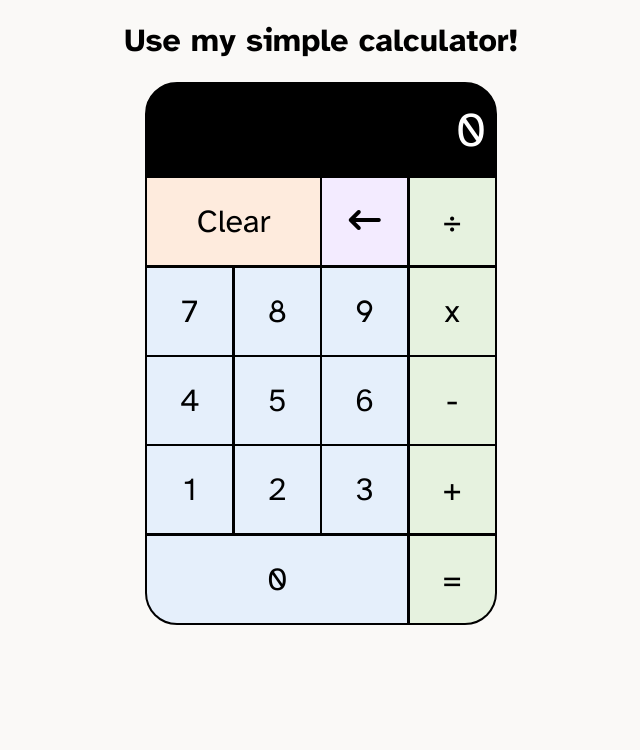
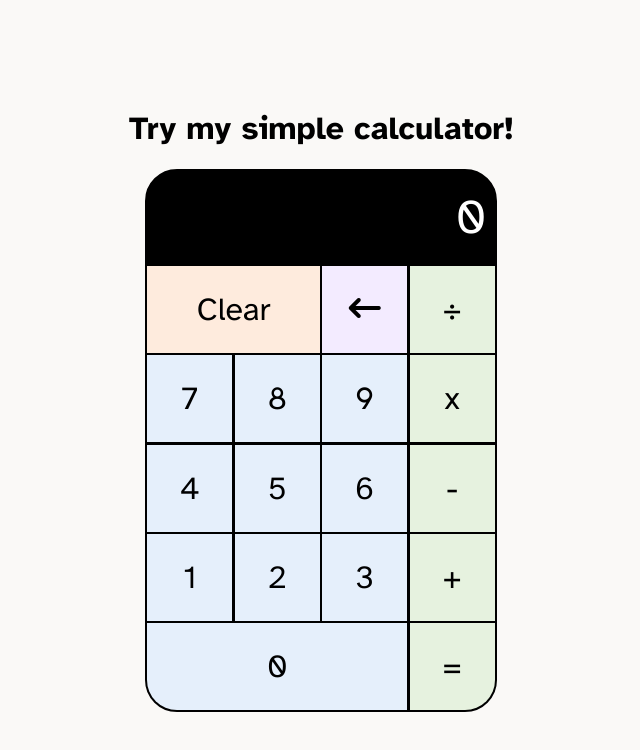
Before and after one commit to winniemzhao/calculator, a plain HTML site: page index.html in a window 1280 px wide. Shown: the whole page, without its empty margins (319-959 px from the left). Drawn offline with Linux system fonts and the light colour scheme.

Commit message:
center calculator on screen

```diff
--- a/index.html
+++ b/index.html
@@ -12,7 +12,8 @@
   <title>Simple Calculator</title>
 </head>
 <body>
-  <h1>Use my simple calculator!</h1>
+  <div class="container">
+    <h1>Try my simple calculator!</h1>
     <div class="calculator">
       <!-- 1st row -->
       <div class="screen"><h2>0</h2></div>
@@ -39,6 +40,7 @@
       <div class="digit zero"><button>0</button></div>
       <div class="equals operator"><button>=</button></div>
     </div>
+  </div>
   <script src="./script.js"></script>
 </body>
 </html>
--- a/style.css
+++ b/style.css
@@ -5,6 +5,15 @@
 body {
   font-family: "Atkinson Hyperlegible", monospace, sans-serif;
   background-color: #faf9f7;
+  margin: 0;
+}
+
+.container {
+  height: 100vh;
+  display: flex;
+  flex-direction: column;
+  align-items: center;
+  justify-content: center;
 }
 
 h1 {
```
Lines whose indentation alone changed are shown as unchanged.
